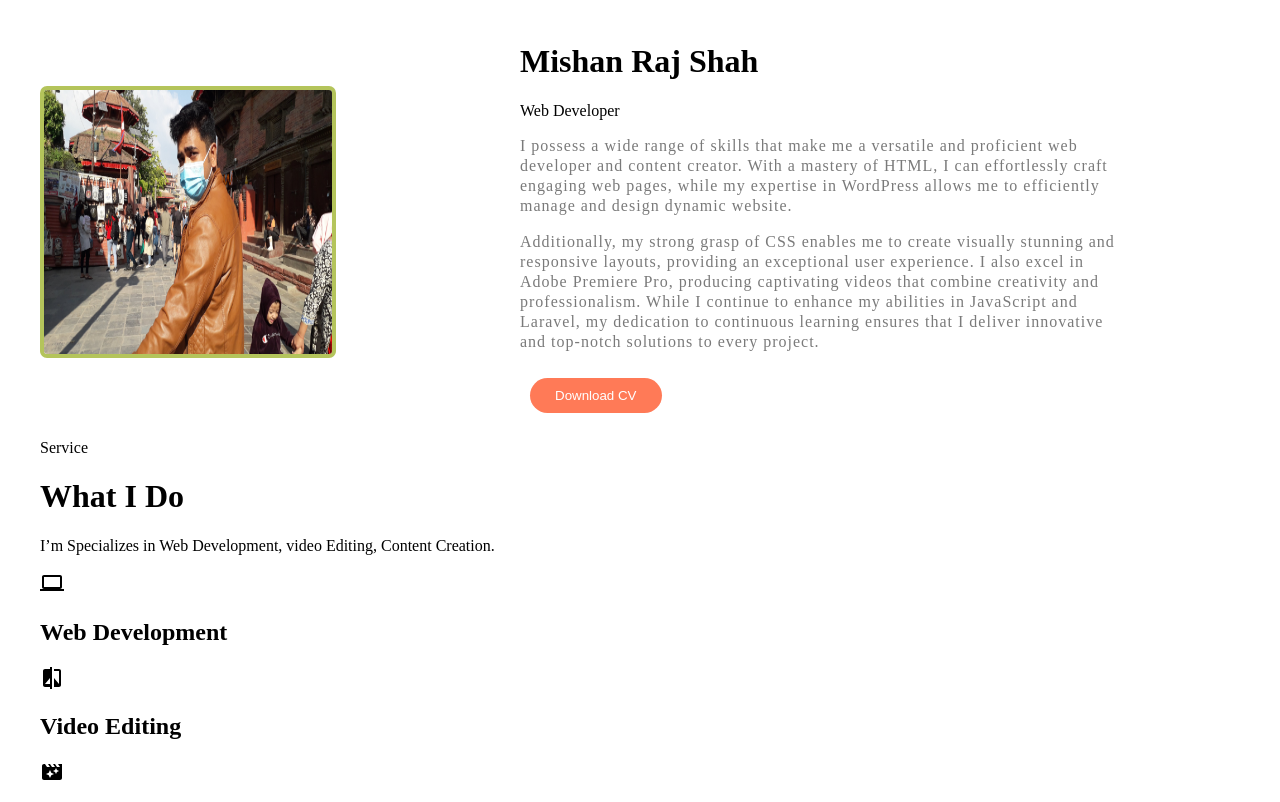
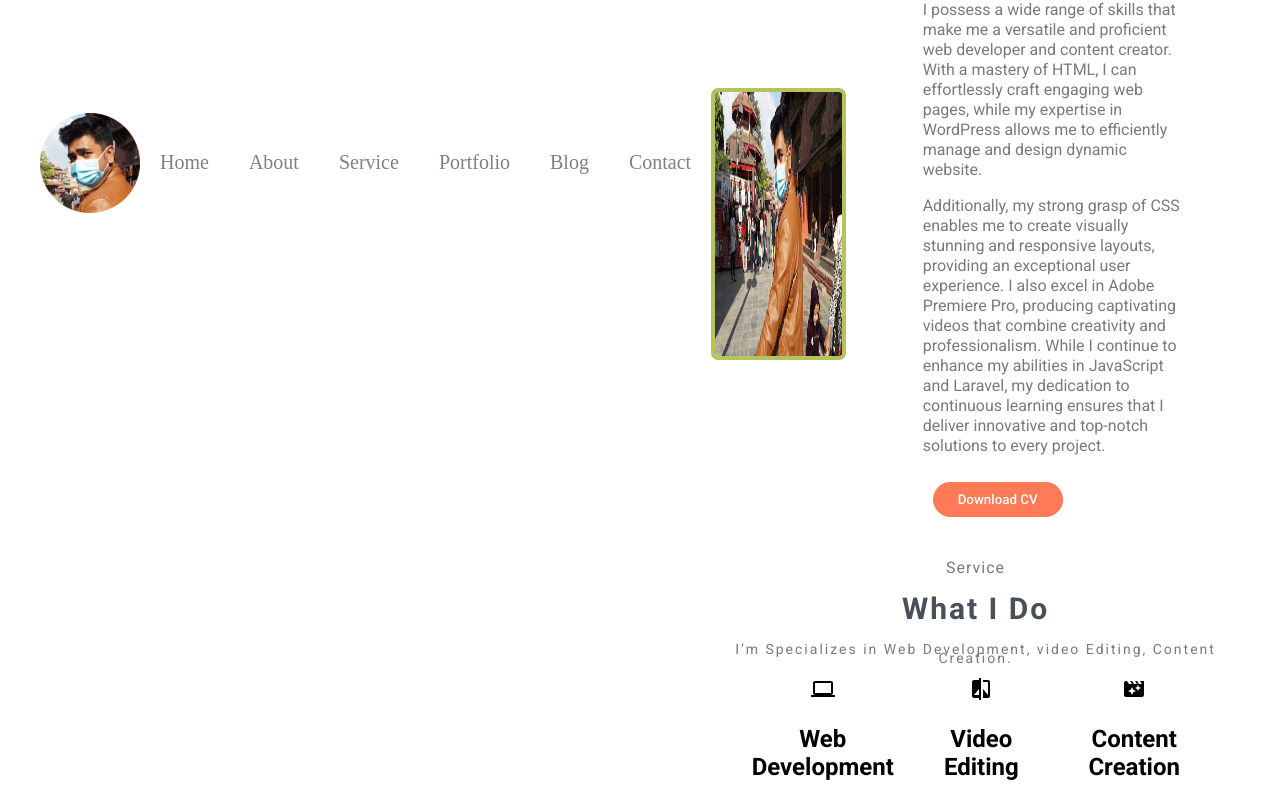
Before and after one commit to Mishansavy/Mishan-Portfolio, a React (Vite) app: page / in a window 1280 px wide. Shown: the part 918-1720 px from the top of the page. Built offline with nearby package versions, Linux system fonts and the light colour scheme.

Commit message:
modified:   index.html 	modified:   src/App.css 	modified:   src/components/Header/Header.jsx 	modified:   src/components/Home/Home.jsx 	modified:   src/components/Home/home.css

```diff
--- a/index.html
+++ b/index.html
@@ -5,6 +5,12 @@
     <!-- <link rel="icon" type="image/svg+xml" href="/vite.svg" /> -->
     <meta name="viewport" content="width=device-width, initial-scale=1.0" />
     <title>Mishan Portfolio</title>
+    <link rel="preconnect" href="https://fonts.googleapis.com" />
+    <link rel="preconnect" href="https://fonts.gstatic.com" crossorigin />
+    <link
+      rel="stylesheet"
+      href="https://fonts.googleapis.com/css2?family=Roboto:wght@300;400;500;600;700&display=swap"
+    />
   </head>
   <body>
     <div id="root"></div>
--- a/src/App.css
+++ b/src/App.css
@@ -7,4 +7,5 @@ body {
   --SubHeadingColor: #7a7a7a;
   --ButtonOneColor: #ff7a57;
   --ButtonTwoColor: #343a40;
+  --font: "Roboto", sans-serif;
 }
--- a/src/components/Header/Header.jsx
+++ b/src/components/Header/Header.jsx
@@ -1,4 +1,4 @@
-import React from "react";
+import Home from "../Home/Home";
 import headinglogo from "../../assets/faviconmishan.png";
 import "./header.css";
 export default function Header() {
@@ -15,6 +15,7 @@ export default function Header() {
         <a href="#">Blog</a>
         <a href="#">Contact</a>
       </div>
+      <Home />
     </div>
   );
 }
--- a/src/components/Home/Home.jsx
+++ b/src/components/Home/Home.jsx
@@ -1,4 +1,3 @@
-import React from "react";
 import "./home.css";
 // Images and svg
 import Mansvg from "../../assets/man.svg";
@@ -72,9 +71,9 @@ export default function Home() {
       </div>
       <div className="service-area">
         <div className="service-heading">
-          <p className="topHeading">Service</p>
-          <h1 className="middleHeading">What I Do</h1>
-          <p className="bottomHeading">
+          <p className="ServicetopHeading">Service</p>
+          <h1 className="ServicemiddleHeading">What I Do</h1>
+          <p className="ServicebottomHeading">
             I’m Specializes in Web Development, video Editing, Content Creation.
           </p>
         </div>
--- a/src/components/Home/home.css
+++ b/src/components/Home/home.css
@@ -15,20 +15,28 @@
   flex-direction: column;
   align-items: start;
   justify-content: center;
-  height: 62vh;
+  height: 86vh;
 }
 .intro h1 {
   color: var(--headingColor);
-  font-family: "Roboto", Sans-serif;
+  font-family: var(--font);
   font-size: 74px;
   font-weight: 700;
   line-height: 10px;
   margin: 30px 0px;
 }
+.info-heading h1 {
+  font-family: var(--font);
+  line-height: 0px;
+}
+.info-heading p {
+  font-family: var(--font);
+}
 .intro p {
   color: var(--SubHeadingColor);
   font-size: 25px;
   font-weight: 500;
+  font-family: var(--font);
   line-height: 0px;
 }
 .intro-img img {
@@ -44,6 +52,7 @@
   font-weight: 500;
   padding: 10px 25px;
   margin: 10px;
+  font-family: var(--font);
 }
 .downloadcv {
   border-radius: 50px;
@@ -52,6 +61,7 @@
   color: #fff;
   border: 0px solid var(--ButtonTwoColor);
   background-color: var(--ButtonTwoColor);
+  font-family: var(--font);
 }
 .social-media-icons {
   color: var(--ButtonOneColor);
@@ -89,5 +99,36 @@
   color: var(--SubHeadingColor);
   font-size: 16px;
   line-height: 20px;
+  font-family: var(--font);
+}
+.service-area {
+  text-align: center;
+  margin: 20px;
+}
+.ServicetopHeading {
+  font-size: 16px;
+  color: var(--SubHeadingColor);
+  line-height: 10px;
   letter-spacing: 1px;
+  font-family: var(--font);
 }
+.ServicemiddleHeading {
+  font-size: 30px;
+  line-height: 12px;
+  letter-spacing: 2px;
+  margin: 30px 0px;
+  color: var(--headingColor);
+  font-family: var(--font);
+}
+.ServicebottomHeading {
+  font-size: 14px;
+  line-height: 9px;
+  letter-spacing: 2px;
+  color: var(--SubHeadingColor);
+  font-family: var(--font);
+}
+.boxes {
+  display: flex;
+  justify-content: center;
+  font-family: var(--font);
+}
```
